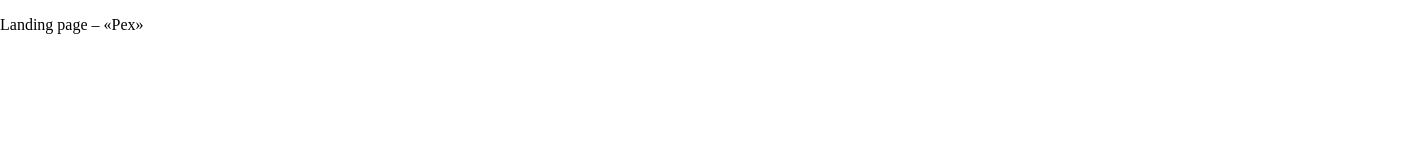
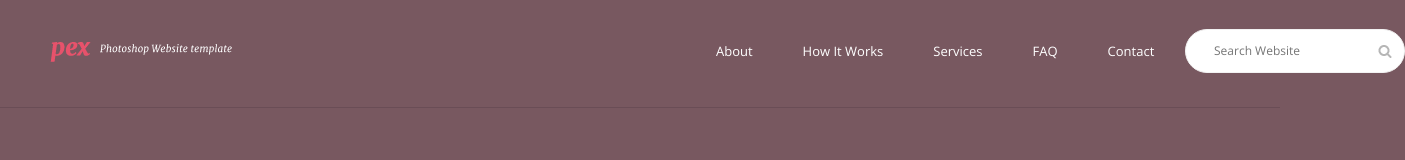
Before and after one commit to center-1/pex, a plain HTML site: page index.html in a window 1280 px wide. Shown: the whole page, 1405 px wide, since content can reach past the window. Drawn offline with nearby package versions, Linux system fonts and the light colour scheme.

Commit message:
header menu

```diff
--- a/css/style.css
+++ b/css/style.css
@@ -1,6 +1,79 @@
-
+body {
+  background-color: #785860;
+  font-family: 'Open Sans', sans-serif;
+}
 .container {
 	width: 1184px;
 	margin: 0 auto;
 	padding: 0;
 }
+.main-header {
+  display: flex;
+  position: relative;
+  min-height: 107px;
+  background-color: #785860;
+}
+.header-line::after {
+  content: "";
+  position: absolute;
+  top: 107px;
+  width: 100%;
+  border-bottom: 1px solid rgb(53, 39, 49, 0.2);
+}
+.logo {
+  margin: 42px 484px 0 2px;
+}
+.main-menu ul {
+  display: flex;
+  flex-wrap: wrap;
+  margin: 0;
+  padding: 0;
+  width: 500px;
+  list-style: none;
+}
+.main-menu li {
+  margin-right: 50px;
+}
+.main-menu li:last-child {
+  margin-right: 25px;
+}
+.main-menu a {
+  display: block;
+  padding-top: 39px;
+  padding-bottom: 40px;
+  color: #ffffff;
+  font-size: 13px;
+  font-weight: 400;
+  line-height: 24px;
+  text-decoration: none;
+}
+.main-menu a:hover {
+  border-bottom: 3px solid #ffffff;
+}
+.search {
+  position: absolute;
+  top: 29px;
+  right: -173px;
+}
+.search input[type="text"] {
+  box-sizing: border-box;
+  width: 220px;
+  height: 44px;
+  border-radius: 22px;
+  border: 1px solid #f2f2f2;
+  background-color: #ffffff;
+  padding-left: 28px;
+  color: #626262;
+  font-size: 12px;
+  font-weight: 400;
+  line-height: 74.54px;
+}
+.search::after {
+  content: "";
+  position: absolute;
+  top: 16px;
+  right: 13px;
+  width: 14px;
+  height: 13px;
+  background: url("../img/search_loupe.png") no-repeat;
+}
--- a/index.html
+++ b/index.html
@@ -2,13 +2,33 @@
 <html lang="ru">
   <head>
     <meta charset="utf-8">
-    <title>Landing page – «Pex»</title>
-    <!--	<link href="https://fonts.googleapis.com/css?family=Istok+Web:400,700&amp;subset=cyrillic" rel="stylesheet">  -->
+    <title>Landing page «Pex»</title>
+    <link href="https://fonts.googleapis.com/css?family=Open+Sans:300,400,700" rel="stylesheet">
     <link rel="stylesheet" href="css/normalize.css">
     <link rel="stylesheet" href="css/style.css">		<!-- .min -->
   </head>
   <body>
-    <p>Landing page – «Pex»</p>
+    <header class="main-header container">
+      <div class="logo">
+        <img src="img/logo.png" alt="Pex" title="«Pex»" width="182" height="20">
+      </div>
+      <nav class="main-menu">
+        <ul>
+          <li><a href="#About">About</a></li>
+          <li><a href="#HowItWorks">How It Works</a></li>
+          <li><a href="#Services">Services</a></li>
+          <li><a href="#FAQ">FAQ</a></li>
+          <li><a href="#Contact">Contact</a></li>
+        </ul>
+      </nav>
+      <div class="search">
+        <form action="#" method="get">
+          <input type="text" name="search" placeholder="Search Website">
+        </form>
+      </div>
+    </header>
+    <div class="header-line"></div>
+
 
   </body>
 </html>
```
Also changed, not shown: img/logo.png (added), img/search_loupe.png (added), 3 other files.
